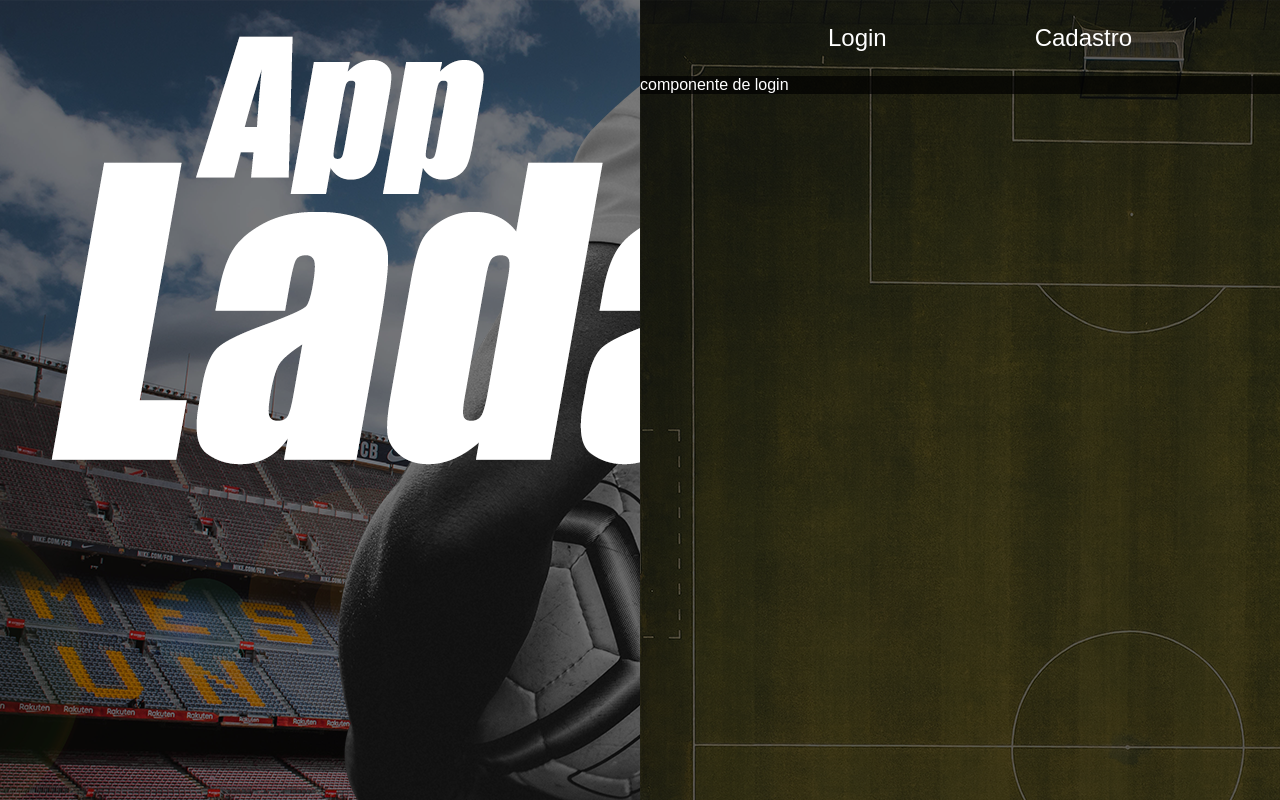
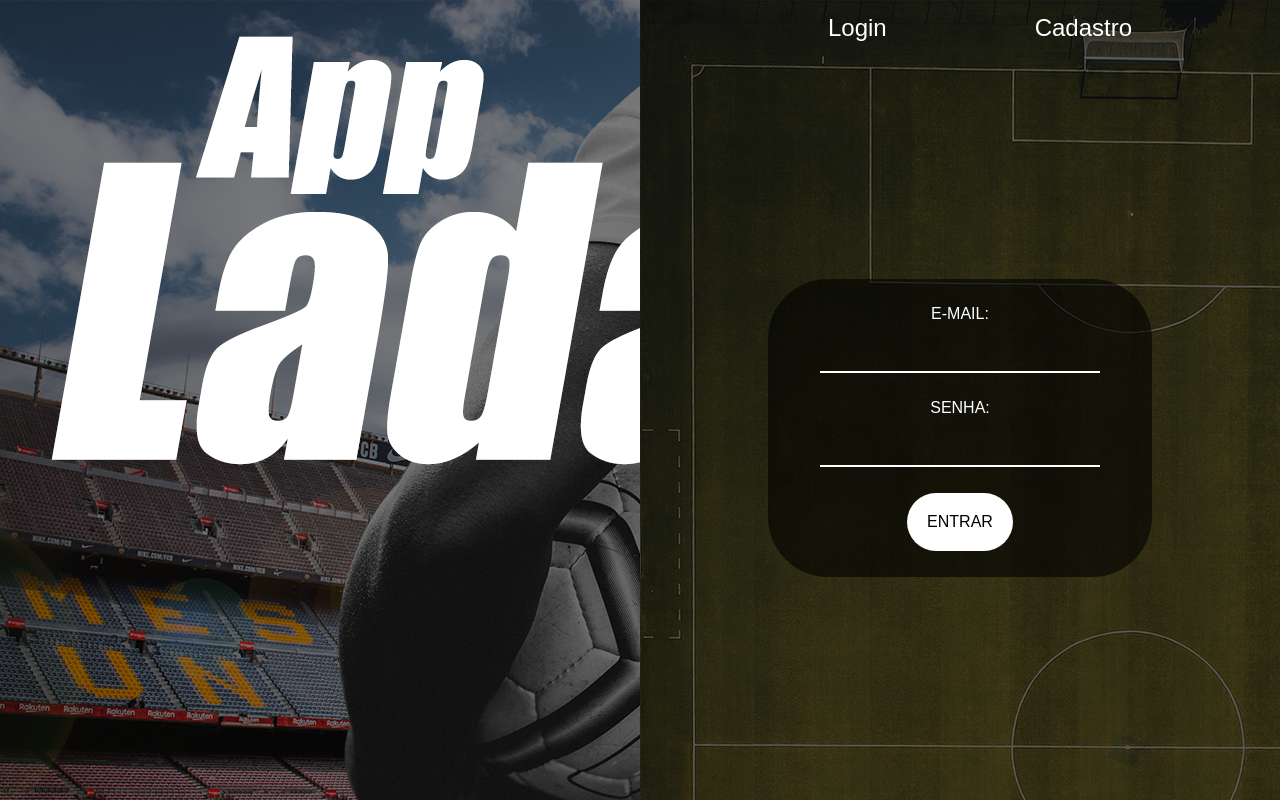
Before and after one commit to Igorxp5/AppLada, a React (Create React App) app in the folder webapp/: page /login in a window 1280 px wide. Built offline with nearby package versions, Linux system fonts and the light colour scheme.

Commit message:
login form component created

```diff
--- a/webapp/src/components/login.jsx
+++ b/webapp/src/components/login.jsx
@@ -2,10 +2,20 @@ import React from 'react'
 import './../style/login.css'
 
 class Login extends React.Component {
+    state = {
+
+    }
+
     render() {
         return (
             <div className='login-container'>
-                componente de login
+                <form className='login-form'>
+                    <label>E-MAIL:</label>
+                    <input type='text' className='login-form-inputs'/>
+                    <label>SENHA:</label>
+                    <input type='password' className='login-form-inputs'/>
+                    <input type='submit' value='ENTRAR' id='submit-login-form'/>
+                </form>
             </div>
         )
     }
--- a/webapp/src/style/home.css
+++ b/webapp/src/style/home.css
@@ -22,6 +22,9 @@
     display: flex;
     justify-content: space-evenly;
     font-size: 1.5em;
+    margin: 0;
+    height: 7vh;
+    align-items: center;
 }
 
 .home-navbar a {
@@ -30,4 +33,8 @@
 }
 
 .form-container {
+    display: flex;
+    align-items: center;
+    justify-content: center;
+    height: 93%;
 }
--- a/webapp/src/style/login.css
+++ b/webapp/src/style/login.css
@@ -1,4 +1,47 @@
 .login-container {
-    background: rgba(0, 0, 0, 0.7);
+    display: flex;
+    background: rgba(0, 0, 0, 0.6);
+    color: white;
+    padding: 0px;
+    width: 60%;
+    height: 40%;
+    justify-content: center;
+    border-radius: 60px;
+    font-size: 1em;
+}
+
+.login-form {
+    display: flex;
+    flex-direction: column;
+    justify-content: space-evenly;
+    align-items: center;
+    text-align: center;
+    width: 100%;
+}
+
+.login-form-inputs {
+    border: none;
+    border-bottom: 2px solid white;
+    width: 70%;
+    height: 7%;
+    padding-left: 10px;
+    font-size: 1em;
+    background: rgba(0, 0, 0, 0);
     color: white;
 }
+
+#submit-login-form {
+    padding: 20px;
+    font-size: 1em;
+    border: none;
+    border-radius: 50px;
+    background: white;
+}
+
+#submit-login-form:hover {
+    cursor: pointer;
+}
+
+input:focus {
+    outline: none;
+}
--- a/webapp/src/views/home.jsx
+++ b/webapp/src/views/home.jsx
@@ -20,10 +20,8 @@ class Home extends React.Component {
                             </li>
                         </ul>
                         <div className='form-container'>
-
                                 <Route  exact path='/login' component={ Login }/>
                                 <Route exact path='/cadastro' component={ Cadastro }/>
-
                         </div>
                     </Router>
                 </div>
```
Also changed, not shown: webapp/src/api/user.js (added).
